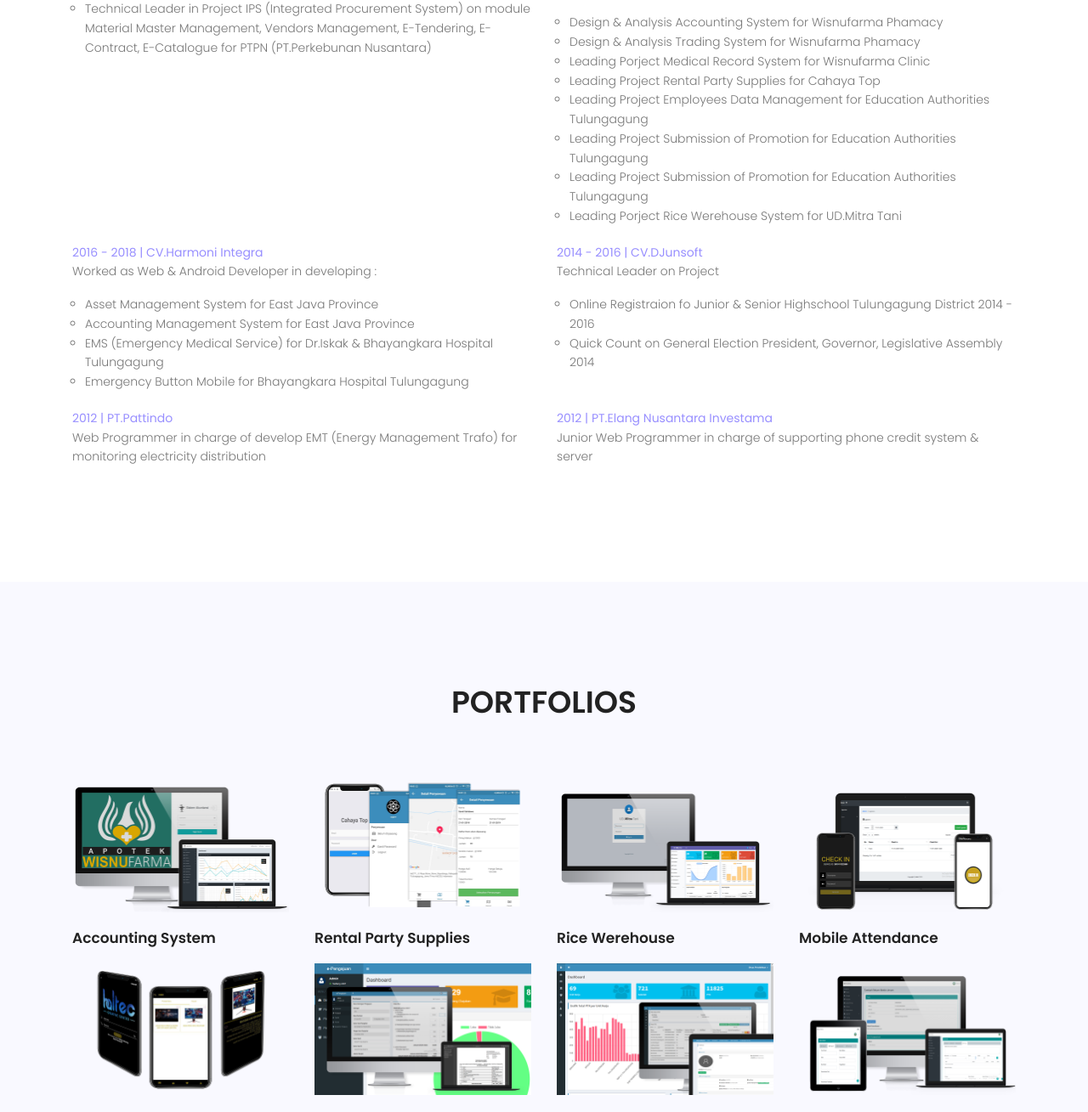
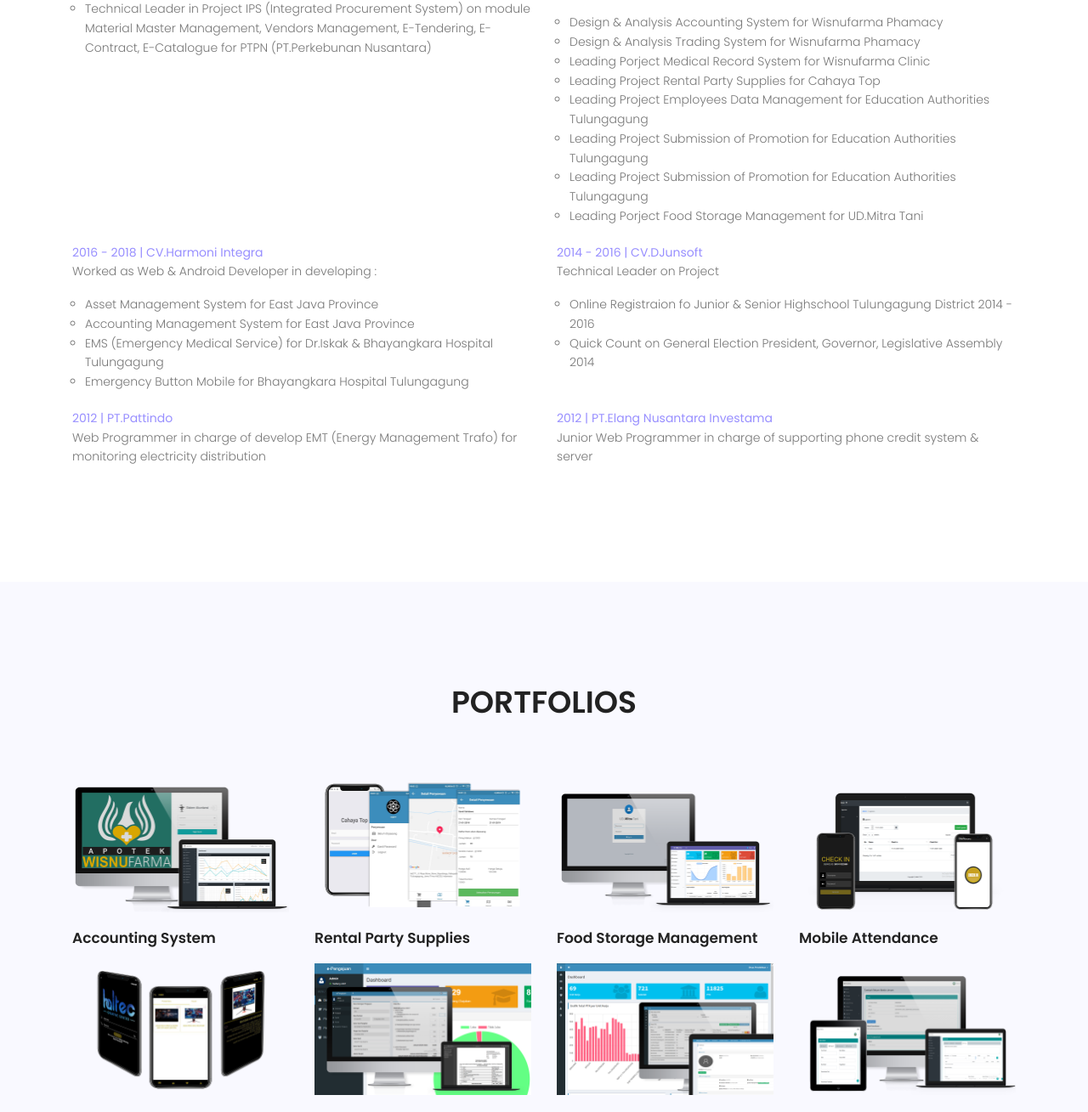
Before and after one commit to pulsenoid/yuan, a plain HTML site: page index.html in a window 1280 px wide. Shown: the part 2824-4133 px from the top of the page at 85% size. Drawn offline with nearby package versions, Linux system fonts and the light colour scheme; some packages are replaced by stand-ins of ours.

Commit message:
Foot Storage

```diff
--- a/index.html
+++ b/index.html
@@ -214,7 +214,7 @@
 							<li>Leading Project Employees Data Management for Education Authorities Tulungagung</li>
 							<li>Leading Project Submission of Promotion for Education Authorities Tulungagung</li>
 							<li>Leading Project Submission of Promotion for Education Authorities Tulungagung</li>
-							<li>Leading Porject Rice Werehouse System for UD.Mitra Tani</li>
+							<li>Leading Porject Food Storage Management for UD.Mitra Tani</li>
 						</ul>
 					</div>
 					<div class="col-md-6 mb-20">
@@ -275,7 +275,7 @@
 							<div class="thumb">
 								<a href="img/mitra-tani.png" data-fancybox="gallery"><img src="img/mitra-tani.png" alt=""></a>
 							</div>
-							<h4>Rice Werehouse</h4>
+							<h4>Food Storage Management</h4>
 						</div>
 					</div>
 					<div class="col-md-3">
```
